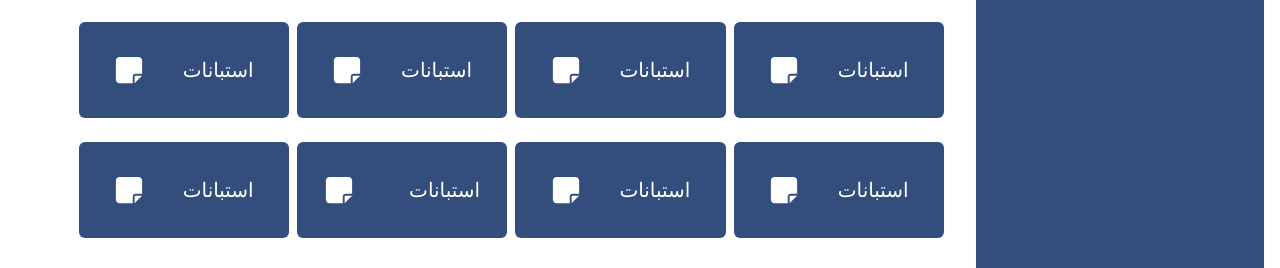
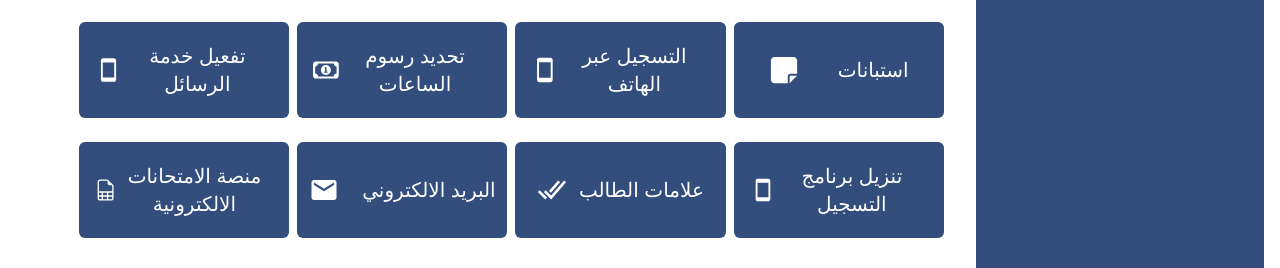
Before and after one commit to yazansaadeh/portal-plus, a React (Create React App) app in the folder portal-plus-frontend/: page /dashboard in a window 1280 px wide. Shown: the part 392-660 px from the top of the page. Built offline with nearby package versions, Linux system fonts and the light colour scheme; no server answers; sample sign-in values are in the browser's storage.

Commit message:
changed the icons

```diff
--- a/portal-plus-frontend/src/component/Dashboard.js
+++ b/portal-plus-frontend/src/component/Dashboard.js
@@ -1,6 +1,11 @@
 import { IoIosNotifications } from "react-icons/io";
 import { FaNoteSticky } from "react-icons/fa6";
 import SideBar from "./SideBar";
+import { FaRegMoneyBill1 } from "react-icons/fa6";
+import { IoMdPhonePortrait } from "react-icons/io";
+import { IoCheckmarkDoneSharp } from "react-icons/io5";
+import { MdEmail } from "react-icons/md";
+import { BsFileEarmarkSpreadsheet } from "react-icons/bs";
 const Dashboard = () => {
   return (
     <div className="h-screen flex items-center justify-center ">
@@ -29,32 +34,32 @@ const Dashboard = () => {
             <FaNoteSticky className="hidden lg:flex text-3xl text-white" />
           </div>
           <div className="bg-[#334e7d] flex items-center justify-around hover:bg-[#7083A4] duration-300 px-4 text-center h-24 my-2 rounded-md flex-col md:flex-row">
-            <p className="text-md sm:text-xl text-white">استبانات</p>
-            <FaNoteSticky className="hidden lg:flex text-3xl text-white" />
+            <p className="text-md sm:text-xl text-white"> التسجيل عبر الهاتف</p>
+            <IoMdPhonePortrait className="hidden lg:flex text-3xl text-white" />
           </div>
           <div className="bg-[#334e7d] flex items-center justify-around hover:bg-[#7083A4] duration-300 px-4 text-center h-24 my-2 rounded-md flex-col md:flex-row">
-            <p className="text-md sm:text-xl text-white">استبانات</p>
-            <FaNoteSticky className="hidden lg:flex text-3xl text-white" />
+            <p className="text-md sm:text-xl text-white">تحديد رسوم الساعات</p>
+            <FaRegMoneyBill1 className="hidden lg:flex text-3xl text-white" />
           </div>
           <div className="bg-[#334e7d] flex items-center justify-around hover:bg-[#7083A4] duration-300 px-4 text-center h-24 my-2 rounded-md flex-col md:flex-row">
-            <p className="text-md sm:text-xl text-white">استبانات</p>
-            <FaNoteSticky className="hidden lg:flex text-3xl text-white" />
+            <p className="text-md sm:text-xl text-white">تفعيل خدمة الرسائل </p>
+            <IoMdPhonePortrait className="hidden lg:flex text-3xl text-white" />
           </div>
           <div className="bg-[#334e7d] flex items-center justify-around hover:bg-[#7083A4] duration-300 px-4 text-center h-24 my-2 rounded-md flex-col md:flex-row">
-            <p className="text-md sm:text-xl text-white">استبانات</p>
-            <FaNoteSticky className="hidden lg:flex text-3xl text-white" />
+            <p className="text-md sm:text-xl text-white">تنزيل برنامج التسجيل  </p>
+            <IoMdPhonePortrait className="hidden lg:flex text-3xl text-white" />
           </div>
           <div className="bg-[#334e7d] flex items-center justify-around hover:bg-[#7083A4] duration-300 px-4 text-center h-24 my-2 rounded-md flex-col md:flex-row">
-            <p className="text-md sm:text-xl text-white">استبانات</p>
-            <FaNoteSticky className="hidden lg:flex text-3xl text-white" />
+            <p className="text-md sm:text-xl text-white">علامات الطالب</p>
+            <IoCheckmarkDoneSharp  className="hidden lg:flex text-3xl text-white" />
           </div>
           <div className="bg-[#334e7d] flex items-center justify-around  hover:bg-[#7083A4] duration-300px-4 text-center h-24 my-2 rounded-md flex-col md:flex-row">
-            <p className="text-md sm:text-xl text-white">استبانات</p>
-            <FaNoteSticky className="hidden lg:flex text-3xl text-white" />
+            <p className="text-md sm:text-xl text-white">البريد الالكتروني</p>
+            <MdEmail  className="hidden lg:flex text-3xl text-white" />
           </div>
           <div className="bg-[#334e7d] flex items-center justify-around hover:bg-[#7083A4] duration-300 px-4 text-center h-24 my-2 rounded-md flex-col md:flex-row">
-            <p className="text-md sm:text-xl text-white">استبانات</p>
-            <FaNoteSticky className="hidden lg:flex text-3xl text-white" />
+            <p className="text-md sm:text-xl text-white">منصة الامتحانات الالكترونية </p>
+            <BsFileEarmarkSpreadsheet  className="hidden lg:flex text-3xl text-white" />
           </div>
         </div>
       </div>
--- a/portal-plus-frontend/src/component/QRCode/ScanQRCode.js
+++ b/portal-plus-frontend/src/component/QRCode/ScanQRCode.js
@@ -1,9 +1,9 @@
 import { QrScanner } from "@yudiel/react-qr-scanner";
-import Button from "@mui/material/Button";
 import { useState } from "react";
 import { useDispatch } from "react-redux";
 import { scanQRCode } from "../../store";
 import SideBar from "../SideBar";
+import { IoIosNotifications } from "react-icons/io";
 
 function ScanQRCode() {
   const [showCamera, setShowCamera] = useState(false);
@@ -24,9 +24,27 @@ function ScanQRCode() {
     setShowCamera(false);
   };
   return (
-    <div className="flex justify-between items-start text-center">
-      <SideBar />
-      <div className="w-screen h-screen flex items-center flex-col justify-center">
+    <div className="h-screen flex items-start justify-items-start ">
+      <SideBar className='hidden sm:flex'/>
+      {/* container */}
+      <div className="flex justify-center flex-col w-screen mr-12 h-8/12 mt-2 md:mt-18">
+        <h1 className="font-medium text-lg sm:text-3xl text-[#334e7d]">
+          بوابة الطالب الألكترونية
+        </h1>
+        <div className="bg-[#334e7d] text-white w-11/12 h-44 sm:h-44 rounded-md mt-4 text-center sm:text-right flex justify-center flex-col">
+          <div className="flex items-center p-2">
+            <IoIosNotifications className="text-md sm:text-3xl ml-2" />
+            <p className="text-md sm:text-lg font-medium">
+              {" "}
+              ملاحظات هامة جداً :{" "}
+            </p>
+          </div>
+          <div className="text-md sm:text-xl px-4 font-medium">
+            للطلاب القدامى فقط ستبدأ غرامة التأخير من تاريخ 03-03-2023 للعام
+            الدراسي 2022 الفصل الدراسي الثاني
+          </div>
+        </div>
+        <div className="w-full flex items-center flex-col justify-center">
         <button onClick={handleClick} className="bg-[#354d7a] text-white rounded-xl px-5 py-1 flex hover:bg-white hover:text-[#354d7a] font-medium border-solid border-2 border-[#354d7a] transition duration-150 ease-in m-4">
           افتح الكاميرا
         </button>
@@ -39,6 +57,7 @@ function ScanQRCode() {
           ""
         )}
       </div>
+      </div>
     </div>
   );
 }
--- a/portal-plus-frontend/src/component/trainingPage/StudentPage.js
+++ b/portal-plus-frontend/src/component/trainingPage/StudentPage.js
@@ -101,9 +101,10 @@ function StudentPage() {
   }
 
   return (
-    <div className="flex justify-center sm:justify-between items-start text-center">
-      <SideBar />
-      <div className="flex items-center justify-center flex-col w-11/12">
+    <div className="h-screen flex items-center justify-center ">
+      <SideBar className='hidden sm:flex'/>
+      {/* container */}
+      <div className="flex justify-center flex-col w-screen mr-12 h-8/12 mt-72 md:mt-18">
         <h1 className="font-medium text-lg sm:text-3xl text-[#334e7d]">
           بوابة الطالب الألكترونية
         </h1>
@@ -120,8 +121,7 @@ function StudentPage() {
             الدراسي 2022 الفصل الدراسي الثاني
           </div>
         </div>
-        </div>
-        <div className="flex items-center justify-center h-screen flex-col w-full">
+        <div className="flex items-center justify-items-center h-screen flex-col mt-12">
             <div>
               {content}
               {declineText}
@@ -155,6 +155,7 @@ function StudentPage() {
             </form>
         </div>
       </div>
+    </div>
   );
 }
 
```
Lines whose indentation alone changed are shown as unchanged.
